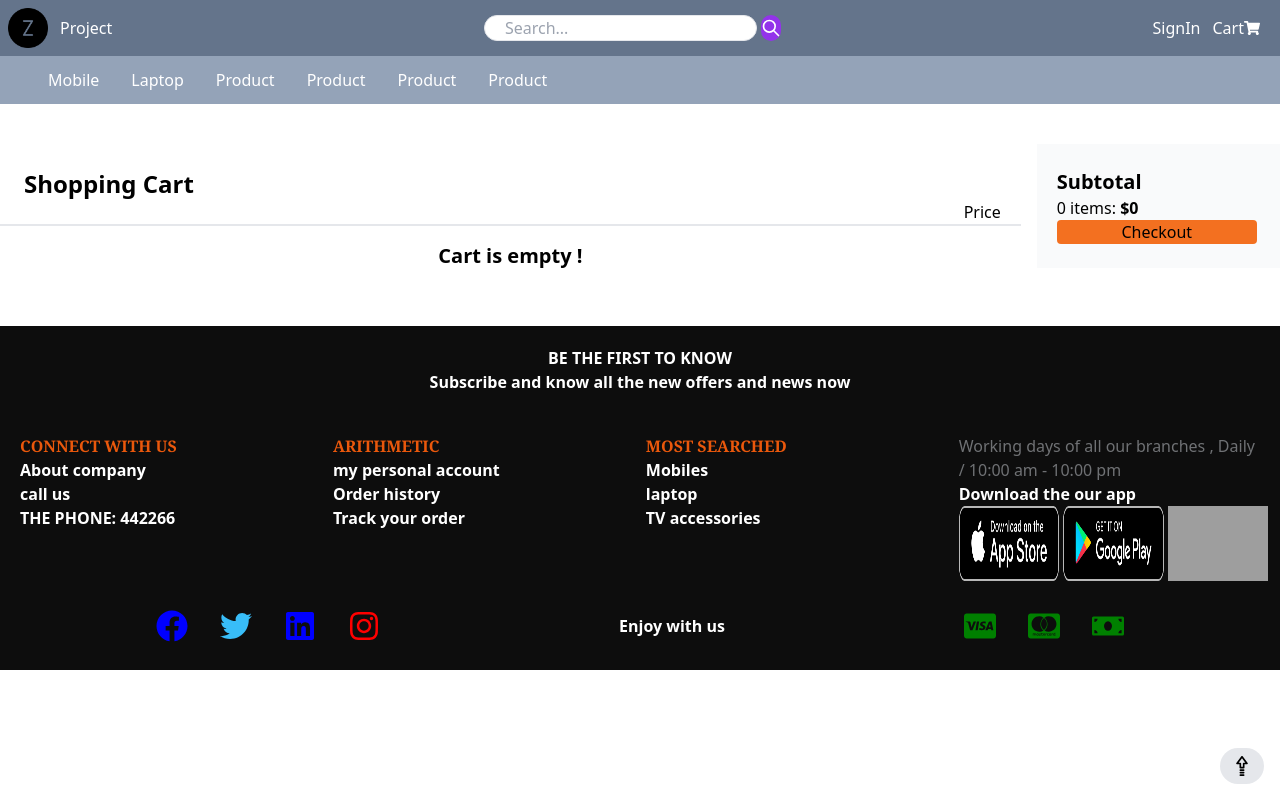
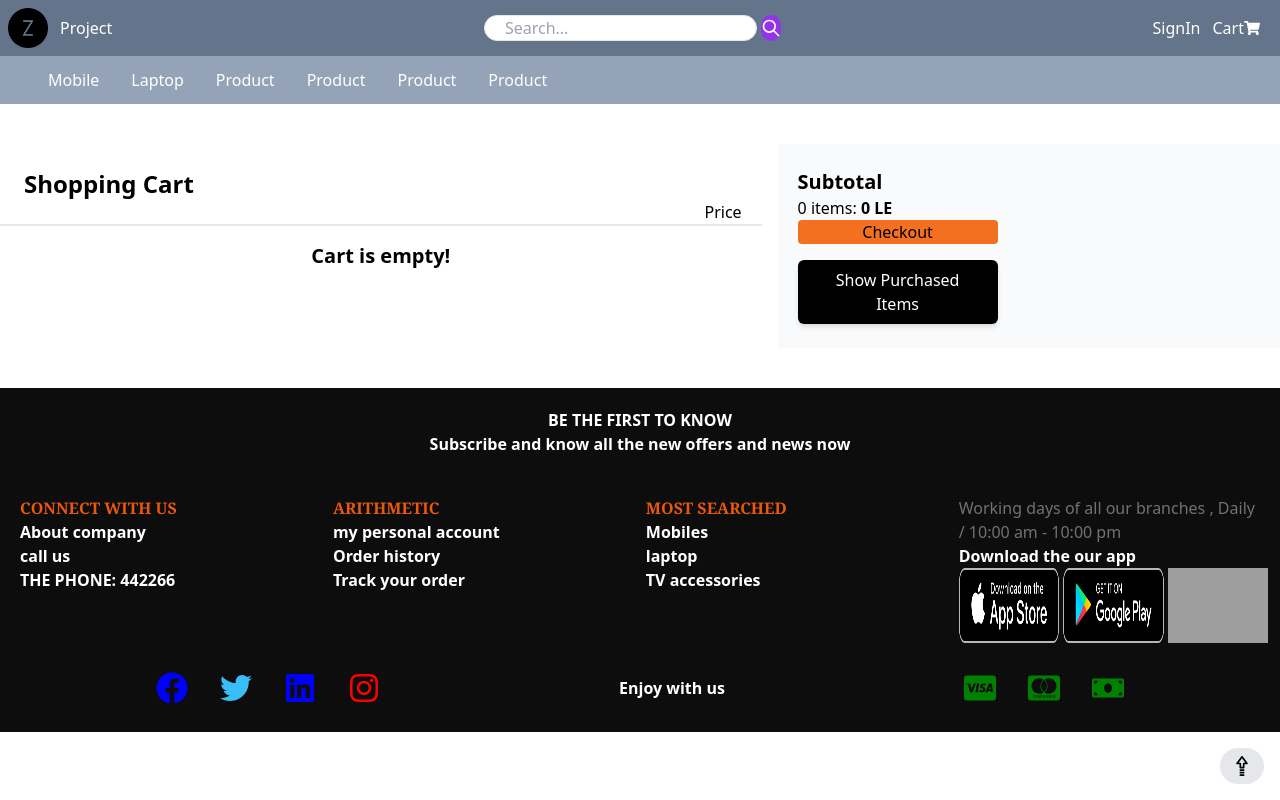
Before and after one commit to eslamsobhy/ecommerce-front-end, a React (Vite) app: page /cart in a window 1280 px wide. Built offline with nearby package versions, Linux system fonts and the light colour scheme; grey boxes are pictures that could not be loaded.

Commit message:
all fixes styles integrations done

```diff
--- a/src/components/CartItem.jsx
+++ b/src/components/CartItem.jsx
@@ -6,12 +6,12 @@ const CartItem = ({item, onAdd , onRemove}) => {
     <>
       {/* cart item */}
       <div
-        className=" flex justify-between my-3 border-b-[2px] py-2"
+        className=" flex justify-between my-1 border-b-[2px] py-1"
         key={item.id}
       >
         <div className="  flex">
           <img
-            className=""
+            className="max-w-[140px]"
             src={item.image}
             alt="Image not Found"
           />
@@ -27,7 +27,7 @@ const CartItem = ({item, onAdd , onRemove}) => {
             </div>
           </div>
         </div>
-        <div className=" me-5">{ item.amount * item.price } </div>
+        <div className=" me-5 text-bold"> { item.amount * item.price } LE </div>
       </div>
     </>
   );
--- a/src/components/Login.jsx
+++ b/src/components/Login.jsx
@@ -19,7 +19,8 @@ function Login(){
     const {email , password}  = data
 
     try {
-    const response = await axios.post(`http://localhost:3000/users/login`,{ email, password });
+    const response = await axios.post(`http://localhost:3000/users/login`,{ email, password },
+    );
 
     setCookie('UserToken', response.data.token);
     setCookie('User', JSON.stringify(response.data.user));
--- a/src/pages/Cart.jsx
+++ b/src/pages/Cart.jsx
@@ -1,5 +1,5 @@
 /* eslint-disable no-unused-vars */
-import { useContext } from "react"
+import { useContext, useState } from "react"
 import CartItem from "../components/CartItem"
 import cartContext from "../context/CartContext"
 import { useNavigate } from "react-router-dom";
@@ -13,6 +13,11 @@ const Cart = () => {
   const myCart = useContext(cartContext)
   const navigate = useNavigate();
   const [cookies, setCookie] = useCookies(['UserToken','User']);
+  const [showPurchasedItems, setShowPurchasedItems] = useState(false);
+
+  const togglePurchasedItems = () => {
+    setShowPurchasedItems(!showPurchasedItems);
+  };
 
   function removeItemHandler(id) {
     myCart.removeItem(id);
@@ -25,6 +30,7 @@ const Cart = () => {
   function checkoutHandler(){
     const cartIsNotEmpty = myCart.totalItemsNum ? true : false
     const userStatus = window.localStorage.getItem("logged")
+
 
     if(userStatus && cartIsNotEmpty){
       navigate("/checkout")
@@ -40,48 +46,75 @@ const Cart = () => {
 
   return (
 <>
-
       <div className="container mx-auto my-10">
-        <div className="grid grid-cols-5  gap-4">
-
-          <section className="col-span-5 lg:col-span-4">
-            {/* cart header  */}
-            <div className="relative p-6 border-b-[2px]">
-              <h1 className=" font-semibold text-2xl">Shopping Cart</h1>
+        <div className="grid grid-cols-5 gap-4">
+          <section className="col-span-5 lg:col-span-3">
+            {/* cart header */}
+            <div className="relative p-6 border-b-2">
+              <h1 className="font-semibold text-2xl">Shopping Cart</h1>
               <span className="absolute right-5">Price</span>
             </div>
-    {myCart.items.length != 0 && localStorage.getItem("cartItems").length != 0 ?
-
+            {/* cart items */}
+            {myCart.items.length !== 0 && localStorage.getItem('cartItems').length !== 0 ? (
               myCart.items.length ? (
-              myCart.items.map((item) => <CartItem
-              item={item}
-              key={item.id}
-              onAdd={() => addItemHandler(item)}
-              onRemove={() => removeItemHandler(item.id)}
-              />)
+                myCart.items.map((item) => (
+                  <CartItem item={item} key={item.id} onAdd={() => addItemHandler(item)} onRemove={() => removeItemHandler(item.id)} />
+                ))
               ) : (
-              localStorage.getItem("cartItems") &&
-              JSON.parse(localStorage.getItem("cartItems")).map((item) => (
-                <CartItem
-                  item={item}
-                  key={item.id}
-                  onAdd={() => addItemHandler(item)}
-                  onRemove={() => removeItemHandler(item.id)}
-                />
+                localStorage.getItem('cartItems') &&
+                JSON.parse(localStorage.getItem('cartItems')).map((item) => (
+                  <CartItem item={item} key={item.id} onAdd={() => addItemHandler(item)} onRemove={() => removeItemHandler(item.id)} />
                 ))
               )
-          :
-          <p className="mx-auto max-w-fit py-1 px-2 font-semibold text-xl my-3 rounded-full">Cart is empty !</p>
+            ) : (
+              <p className="mx-auto max-w-fit py-1 px-2 font-semibold text-xl my-3 rounded-full">Cart is empty!</p>
+            )}
+          </section>
+          <aside className="col-span-5 lg:col-span-2">
+            <div className="py-6 bg-gray-50 flex flex-col px-5">
+              <h6 className="font-semibold text-xl">Subtotal</h6>
+              <span>
+                {myCart.totalItemsNum} items:<span className="font-bold"> {myCart.totalAmount} LE</span>
+              </span>
+              <button onClick={checkoutHandler} className="bg-f37020 px-2 max-w-[200px] rounded block">
+                Checkout
+              </button>
+              <button
+                className="mt-4 bg-black text-white py-2 px-4 rounded-md max-w-[200px]  shadow-md hover:bg-orange-600 focus:outline-none"
+                onClick={togglePurchasedItems}>
+                Show Purchased Items
+              </button>
+            </div>
+            {showPurchasedItems && window.localStorage.getItem('purchasedItems') && (
+              <div className="purchased-container  max-w-[300px] border border-spacing-x-4  mr-3 p-1">
+                <div className="purchased-items">
+                  {JSON.parse(window.localStorage.getItem('purchasedItems')).map((item) => (
 
-}
-          </section>
-          <aside className="col-span-5 lg:col-span-1">
-            <div className="py-6 bg-gray-50 flex flex-col px-5">
-              <h6 className=" font-semibold text-xl">Subtotal</h6>
-              <span>{myCart.totalItemsNum} items:<span className="font-bold"> ${myCart.totalAmount}</span></span>
+                    <div className="flex justify-between my-1 border-b-[2px] py-1" key={item.id} >
+                    <div className="flex">
+                      <img className="max-w-[140px]" src={item.image} alt="Image not Found" />
+                      <div className="flex flex-col">
+                        <h3 className="text-[17px] font-bold">{item.name}</h3>
+                        <div className="flex gap-2 flex-col">
+                          <div className="text-f37020 text-[13px]">{item.amount} pieces Purchased</div>
+                          <div className=" me-1 text-bold"> { item.amount * item.price } LE </div>
+                          <button className="bg-black text-white  hover:bg-orange-600 text-[13px] px-2 py-1 rounded-lg" onClick={() => addItemHandler(item)}>buy again!</button>
+                        </div>
+                      </div>
+                    </div>
+                    </div>
 
-              <button onClick={checkoutHandler} className="bg-f37020 px-2 max-w-[200px]  rounded block">Checkout</button>
+                    // <CartItem
+                    //   item={item}
+                    //   key={item.id}
+                    //   onAdd={() => addItemHandler(item)}
+                    //   onRemove={() => removeItemHandler(item.id)}
+                    // />
+                  ))}
                 </div>
+              </div>
+            )}
+
           </aside>
         </div>
       </div>
--- a/src/pages/Checkout.jsx
+++ b/src/pages/Checkout.jsx
@@ -45,7 +45,9 @@ const Checkout = (props) => {
     }catch(error){
       toast(error)
     }
-
+    window.localStorage.setItem("purchasedItems", JSON.stringify(CartCTX.items))
+    CartCTX.clearCart()
+    window.localStorage.setItem("cartItems","")
   };
 
 
@@ -58,9 +60,13 @@ const Checkout = (props) => {
 
 
   return (
-    <div className="flex justify-between">
-      <form
-        onSubmit={handleSubmit(onSubmit)} className="max-w-md mx-auto xl:m-10 md:m-10 sm:my-10">
+    <>
+      <div className="mx-auto rounded-lg my-2 bg-orange-100 p-3 w-fit">The Total of Your Order is: <span className="text-bold">{CartCTX.totalAmount}</span> LE <span className="text-f37020 font-bold">OR</span> <span className="text-bold">{Math.round(CartCTX.totalAmount / 30)}</span> $</div>
+
+      <div className="flex flex-col md:flex-row justify-between">
+        {/* Form */}
+        <div className="mx-auto xl:m-10 md:m-10 sm:my-10 min-w-[350px] self-end">
+          <form onSubmit={handleSubmit(onSubmit)} className="mx-auto xl:m-10 md:m-10 sm:my-10 min-w-[350px]">
             <div className="mb-4">
               <label htmlFor="name" className="block mb-2">
                 Name:
@@ -69,7 +75,7 @@ const Checkout = (props) => {
                 id="name"
                 {...register("name", { required: true })}
                 defaultValue={`${cookies.User?.first_name} ${cookies.User?.last_name}`}
-            className="w-full sm:w-1/2 px-3 py-2 border rounded-md focus:outline-none focus:ring focus:border-blue-300 transition-colors"
+                className="w-full px-3 py-2 border rounded-md focus:outline-none focus:ring focus:border-orange-300 transition-colors"
               />
               {errors.name && (
                 <span className="text-red-500">This field is required</span>
@@ -84,7 +90,7 @@ const Checkout = (props) => {
                 id="phone"
                 defaultValue={`${cookies.User?.phone_number}`}
                 {...register("phone", { required: true })}
-            className="w-full sm:w-1/2 px-3 py-2 border rounded-md focus:outline-none focus:ring focus:border-blue-300 transition-colors"
+                className="w-full px-3 py-2 border rounded-md focus:outline-none focus:ring focus:border-orange-300 transition-colors"
               />
               {errors.phone && (
                 <span className="text-red-500">This field is required</span>
@@ -99,7 +105,7 @@ const Checkout = (props) => {
                 id="email"
                 {...register("email", { required: true, pattern: /^[A-Z0-9._%+-]+@[A-Z0-9.-]+\.[A-Z]{2,}$/i })}
                 defaultValue={`${cookies.User?.email}`}
-            className="w-full sm:w-1/2 px-3 py-2 border rounded-md focus:outline-none focus:ring focus:border-blue-300 transition-colors"
+                className="w-full px-3 py-2 border rounded-md focus:outline-none focus:ring focus:border-orange-300 transition-colors"
               />
               {errors.email && (
                 <span className="text-red-500">
@@ -115,8 +121,8 @@ const Checkout = (props) => {
               <input
                 id="address"
                 {...register("address", { required: true })}
-            defaultValue={`${cookies.User.address?cookies.User.address:''}`}
-            className="w-full px-3 py-2 border rounded-md focus:outline-none focus:ring focus:border-blue-300 transition-colors"
+                defaultValue={`${cookies.User.address ? cookies.User.address : ""}`}
+                className="w-full px-3 py-2 border rounded-md focus:outline-none focus:ring focus:border-orange-300 transition-colors"
               />
               {errors.address && (
                 <span className="text-red-500">This field is required</span>
@@ -130,7 +136,8 @@ const Checkout = (props) => {
               <select
                 id="paymentMethod"
                 {...register("paymentMethod", { required: true })}
-            className="w-full sm:w-1/2 px-3 py-2 border rounded-md focus:outline-none focus:ring focus:border-blue-300 transition-colors" >
+                className="w-full px-3 py-2 border rounded-md focus:outline-none focus:ring focus:border-orange-300 transition-colors"
+              >
                 <option value="">Select a payment method</option>
                 <option value="PayPal">PayPal Or Credit Card</option>
                 <option value="Cash">Cash On Delivery</option>
@@ -142,39 +149,44 @@ const Checkout = (props) => {
 
             <button
               type="submit"
-          className="w-full py-2 px-4 my-10 bg-blue-500 text-white rounded-md hover:bg-blue-600 focus:outline-none focus:ring focus:border-blue-300 transition-colors" >
+              className="w-full py-2 px-4 my-10 bg-f37020 text-white rounded-md hover:bg-orange-600 focus:outline-none focus:ring focus:border-orange-300 transition-colors"
+            >
               Proceed To Payment
             </button>
             <div className={paypalclass}>
               <PayPal />
             </div>
             <div className={cashclass}>
-        <div className="fixed top-1/2 left-1/2 transform -translate-x-1/2 -translate-y-1/2  bg-slate-200 p-4 rounded-lg shadow-md z-30 animate-slide-down">
-          <div className="flex justify-center m-auto"><BsFillCheckCircleFill size={30} color="#f37020"/></div>
-          <h3 className="text-center font-serif text-2xl text-f37020 my-2" >Congratulations </h3>
-          <p >We have received your order and our team is preparing it as soon as possible. Thank you for confirming the order.</p>
+              <div className="fixed top-1/2 left-1/2 transform -translate-x-1/2 -translate-y-1/2 bg-slate-200 p-4 rounded-lg shadow-md z-30 animate-slide-down">
+                <div className="flex justify-center m-auto">
+                  <BsFillCheckCircleFill size={30} color="#f37020" />
+                </div>
+                <h3 className="text-center font-serif text-2xl text-f37020 my-2">Congratulations</h3>
+                <p>We have received your order and our team is preparing it as soon as possible. Thank you for confirming the order.</p>
                 <p></p>
                 <button onClick={closeHandler}>
-            <img className="fixed -top-10 -left-10 w-10 " src="../../public/close-button.svg" alt="close"></img>
+                  <img className="fixed -top-10 -left-10 w-10" src="../../public/close-button.svg" alt="close"></img>
                 </button>
               </div>
             </div>
           </form>
-      <div className=" bg-orange-300  items drop-shadow-md  flex flex-wrap items-start height-fit">
-      {CartCTX.items? CartCTX.items.map((product) => (
-            <div key={product.id} className="card border max-w-[150px]  my-10 mx-1 p-2 w-96 bg-white  shadow-md rounded-lg">
+        </div>
+
+        {/* Items */}
+        <div className="bg-orange-100 m-3 p-1 rounded-lg border border-orange-400 items drop-shadow-md flex flex-wrap items-start">
+          {CartCTX.items ? CartCTX.items.map((product) => (
+            <div key={product.id} className="card border border-orange-400 max-w-[120px] my-10 mx-1 p-2 w-96 bg-white shadow-md rounded-lg">
               <figure><img src={product.image} /></figure>
               <div className="card-body">
-                <h2 className="card-title text-bold"> {product.name} </h2>
-
-                  <div className="text-gray-700">pieces :{product.amount}</div>
+                <h2 className="card-title text-bold">{product.name}</h2>
+                <div className="text-gray-700">pieces: {product.amount}</div>
                 <div className="badge badge-outline text-gray-500">{product.price}LE</div>
               </div>
             </div>
           ))
             :
-        window.localStorage.getItem("cartItems")? JSON.parse(window.localStorage.getItem("cartItems")).map((product) => (
-          <div key={product.id} className="card border mx-1 p-4 w-96 bg-white  shadow-md rounded-lg">
+            window.localStorage.getItem("cartItems") ? JSON.parse(window.localStorage.getItem("cartItems")).map((product) => (
+              <div key={product.id} className="card border mx-1 p-4 w-96 bg-white shadow-md rounded-lg">
                 <figure><img src={product.image} /></figure>
                 <div className="card-body">
                   <h2 className="card-title">
@@ -184,7 +196,7 @@ const Checkout = (props) => {
                     <div className="badge badge-outline">
                       <dd className="text-indigo-600 flex items-center dark:text-orange-500">
                         <svg width="24" height="24" fill="none" aria-hidden="true" className="mr-1 stroke-current dark:stroke-orange-500">
-                    <path d="m12 5 2 5h5l-4 4 2.103 5L12 16l-5.103 3L9 14l-4-4h5l2-5Z"  strokeWidth="2" strokeLinecap="round" strokeLinejoin="round" />
+                          <path d="m12 5 2 5h5l-4 4 2.103 5L12 16l-5.103 3L9 14l-4-4h5l2-5Z" strokeWidth="2" strokeLinecap="round" strokeLinejoin="round" />
                         </svg> {product.rate}
                       </dd>
                     </div>
@@ -193,12 +205,13 @@ const Checkout = (props) => {
                 </div>
               </div>
             ))
-        : '' }
+              : 'Cart Is Empty'}
         </div>
-        <div className="my-5 bg-orange-300 ">{CartCTX.totalAmount } LE <span className="text-f37020 font-bold"> OR </span> { Math.round(CartCTX.totalAmount / 30)}$</div>
+      </div>
       <ToastContainer />
-    </div>
+    </>
   );
+
 };
 
 export default Checkout;
```
Also changed, not shown: src/pages/Home.jsx (+16 -7 lines), public/EG.png (added). Lines whose indentation alone changed are shown as unchanged.
